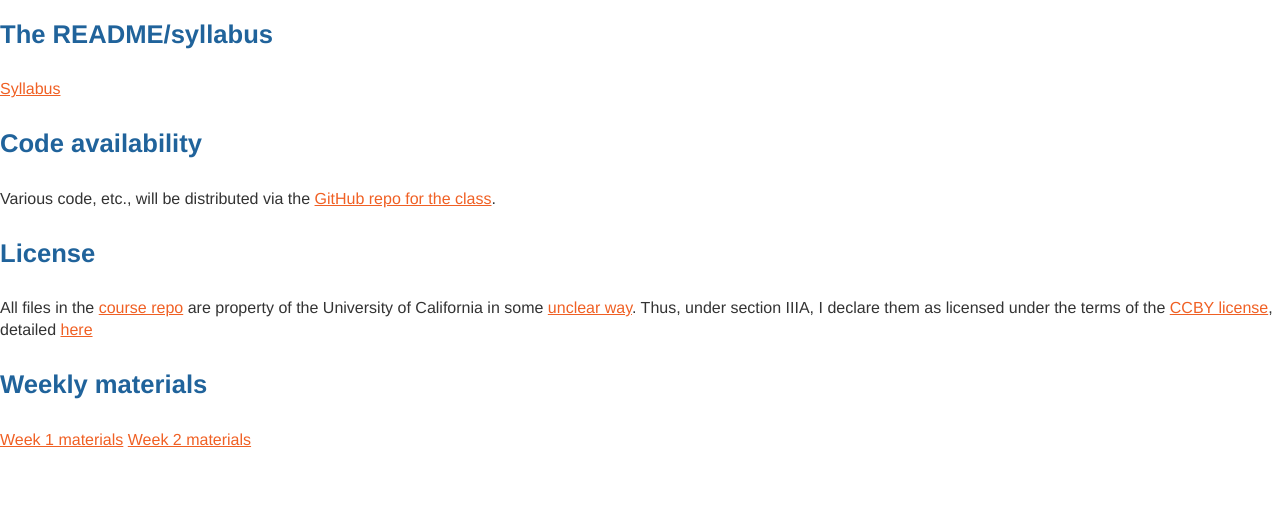
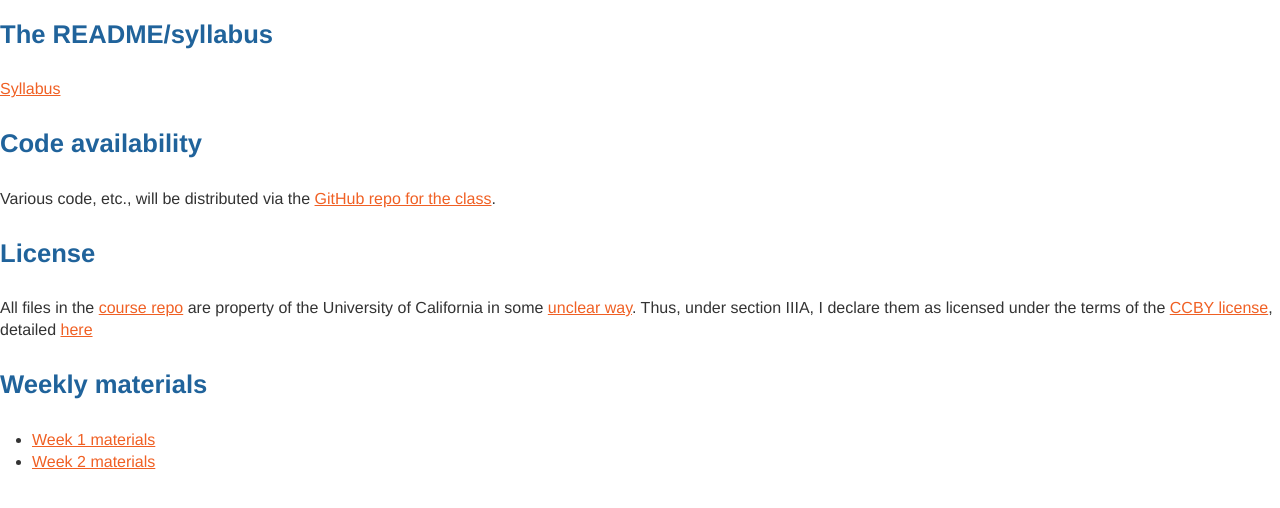
Before and after one commit to ThorntonLab/AdvancedInformatics2017, a plain HTML site: page index.html in a window 1280 px wide. Shown: the part 94-602 px from the top of the page. Drawn offline with Linux system fonts and the light colour scheme.

Commit message:
formatting

```diff
--- a/index.html
+++ b/index.html
@@ -17,6 +17,9 @@
 <h2 id="license">License</h2>
 <p>All files in the <a href="http://github.com/thorntonlab/AdvancedInformatics2017">course repo</a> are property of the University of California in some <a href="http://copyright.universityofcalifornia.edu/resources/ownership-course-materials.html">unclear way</a>. Thus, under section IIIA, I declare them as licensed under the terms of the <a href="https://creativecommons.org/licenses/by/4.0/">CCBY license</a>, detailed <a href="https://creativecommons.org/licenses/by/4.0/legalcode">here</a></p>
 <h2 id="weekly-materials">Weekly materials</h2>
-<p><a href="materials/week1.html">Week 1 materials</a> <a href="materials/week2.html">Week 2 materials</a></p>
+<ul>
+<li><a href="materials/week1.html">Week 1 materials</a></li>
+<li><a href="materials/week2.html">Week 2 materials</a></li>
+</ul>
 </body>
 </html>
```
Also changed, not shown: 1 other file.
